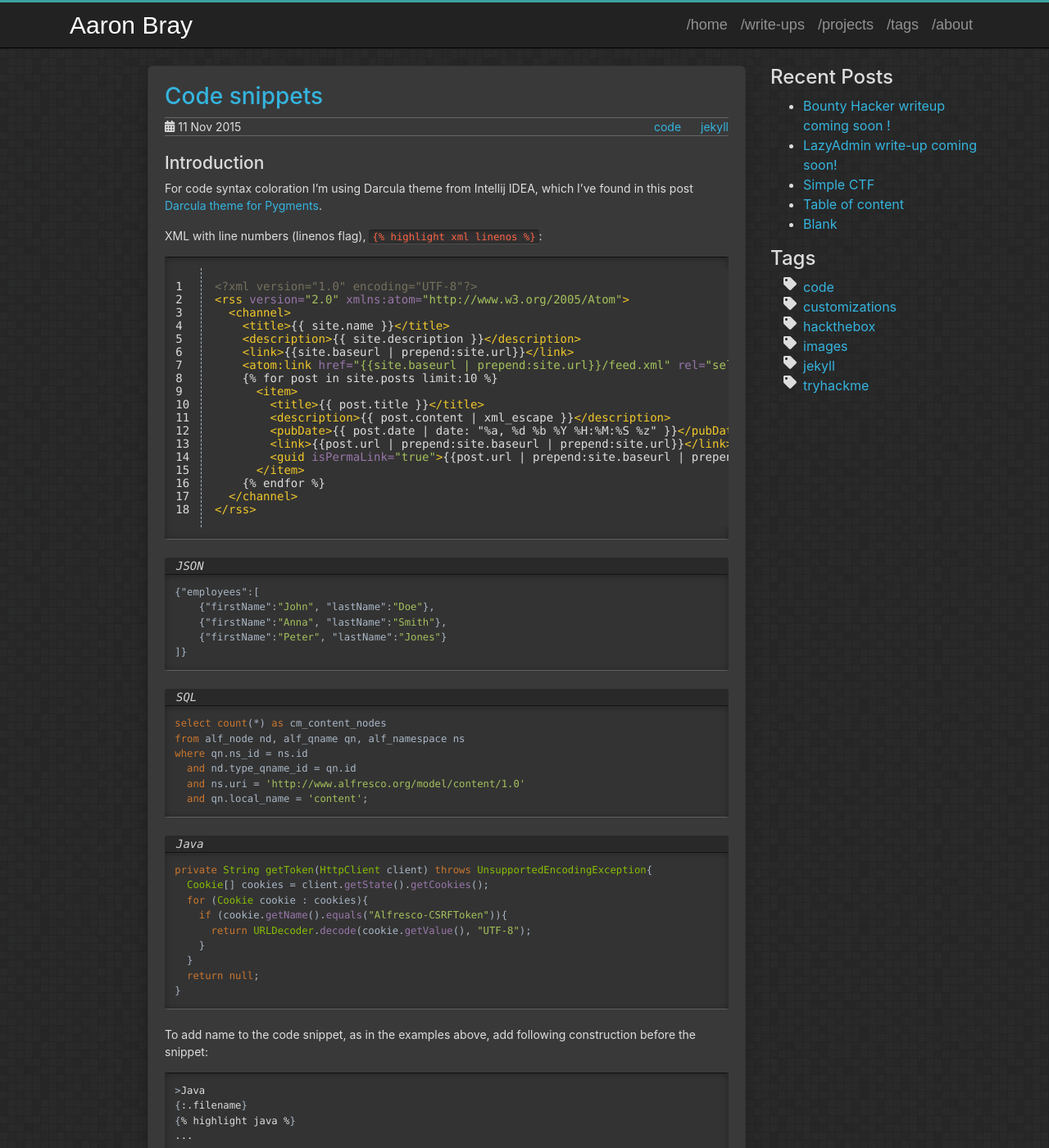
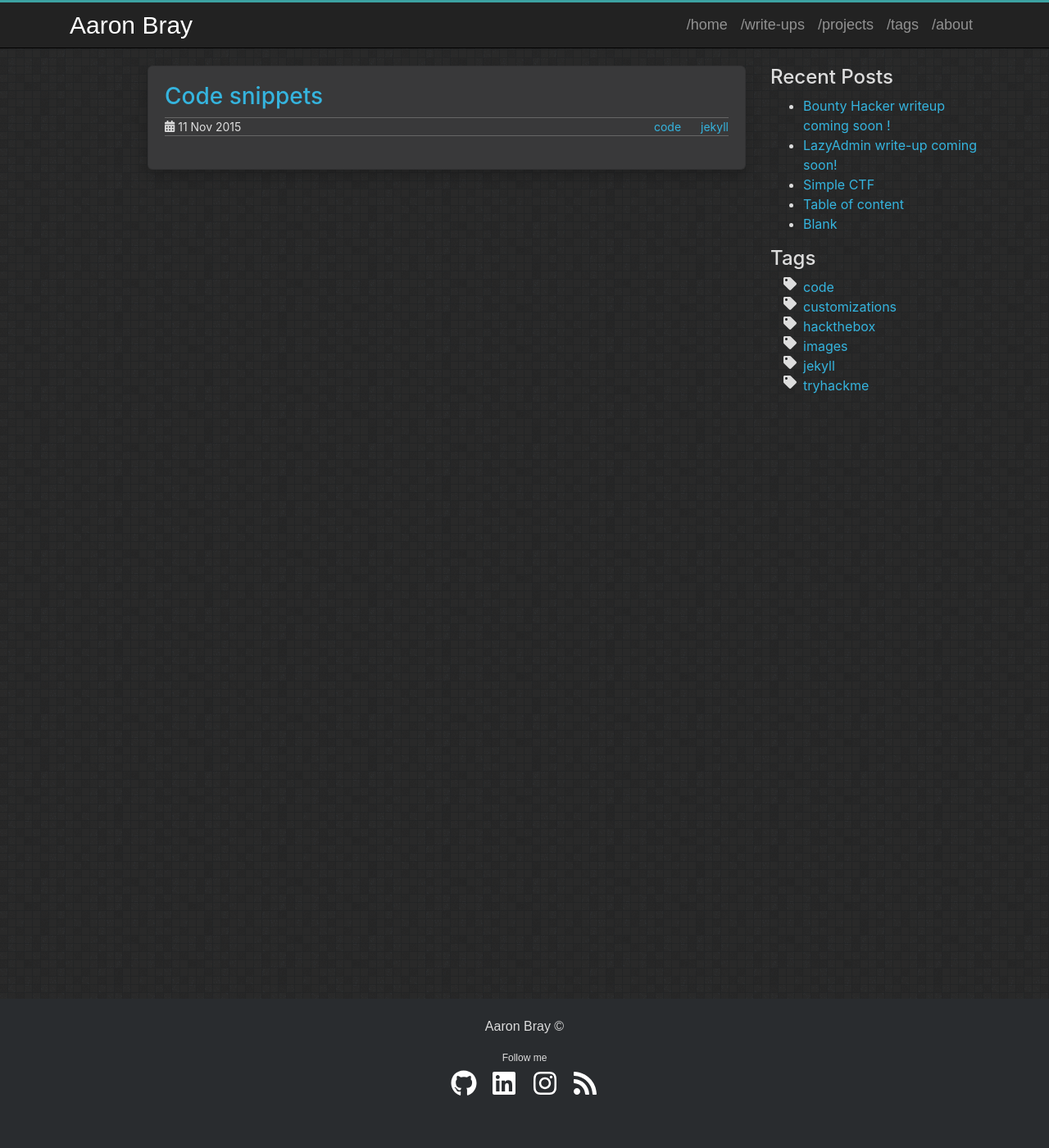
Before and after one commit to AaronBray/AaronBray.github.io, a Jekyll site: the page built from _posts/2015-11-11-code-syntax-highlighting.md, in a window 1280 px wide and 1400 px high. Shown: the whole window at 82% size. Built offline with Jekyll 4.4.1, drawn with Linux system fonts in a browser that asks for light colours.

Commit message:
Update 2015-11-11-code-syntax-highlighting.md

```diff
--- a/_posts/2015-11-11-code-syntax-highlighting.md
+++ b/_posts/2015-11-11-code-syntax-highlighting.md
@@ -5,77 +5,3 @@ date: 2015-11-11 16:25:06
 tags: code jekyll
 description: Sample post showing how code samples would look like
 ---
-
-## Introduction
-
-For code syntax coloration I'm using Darcula theme from Intellij IDEA, which I've found in this post [Darcula theme for Pygments](http://smasue.github.io/pygments-darcula).
-
-XML with line numbers (linenos flag), `{{ "{%" }} highlight xml linenos %}`:
-{% highlight xml linenos %}
-{% raw %}
-<?xml version="1.0" encoding="UTF-8"?>
-<rss version="2.0" xmlns:atom="http://www.w3.org/2005/Atom">
-  <channel>
-    <title>{{ site.name }}</title>
-    <description>{{ site.description }}</description>
-    <link>{{site.baseurl | prepend:site.url}}</link>
-    <atom:link href="{{site.baseurl | prepend:site.url}}/feed.xml" rel="self" type="application/rss+xml" />
-    {% for post in site.posts limit:10 %}
-      <item>
-        <title>{{ post.title }}</title>
-        <description>{{ post.content | xml_escape }}</description>
-        <pubDate>{{ post.date | date: "%a, %d %b %Y %H:%M:%S %z" }}</pubDate>
-        <link>{{post.url | prepend:site.baseurl | prepend:site.url}}</link>
-        <guid isPermaLink="true">{{post.url | prepend:site.baseurl | prepend:site.url}}</guid>
-      </item>
-    {% endfor %}
-  </channel>
-</rss>
-{% endraw %}
-{% endhighlight xml %}
-
->JSON
-{:.filename}
-{% highlight json %}
-{"employees":[
-    {"firstName":"John", "lastName":"Doe"},
-    {"firstName":"Anna", "lastName":"Smith"},
-    {"firstName":"Peter", "lastName":"Jones"}
-]}
-{% endhighlight %}
-
->SQL
-{:.filename}
-{% highlight SQL %}
-select count(*) as cm_content_nodes
-from alf_node nd, alf_qname qn, alf_namespace ns
-where qn.ns_id = ns.id
-  and nd.type_qname_id = qn.id
-  and ns.uri = 'http://www.alfresco.org/model/content/1.0'
-  and qn.local_name = 'content';
-{% endhighlight %}
-
->Java
-{:.filename}
-{% highlight java %}
-private String getToken(HttpClient client) throws UnsupportedEncodingException{
-  Cookie[] cookies = client.getState().getCookies();
-  for (Cookie cookie : cookies){
-    if (cookie.getName().equals("Alfresco-CSRFToken")){
-      return URLDecoder.decode(cookie.getValue(), "UTF-8");
-    }
-  }
-  return null;
-}
-{% endhighlight %}
-
-To add name to the code snippet, as in the examples above, add following construction before the snippet:
-
-{% highlight bash %}
-{% raw %}
->Java
-{:.filename}
-{% highlight java %}
-...
-{% endraw %}
-{% endhighlight %}
```
